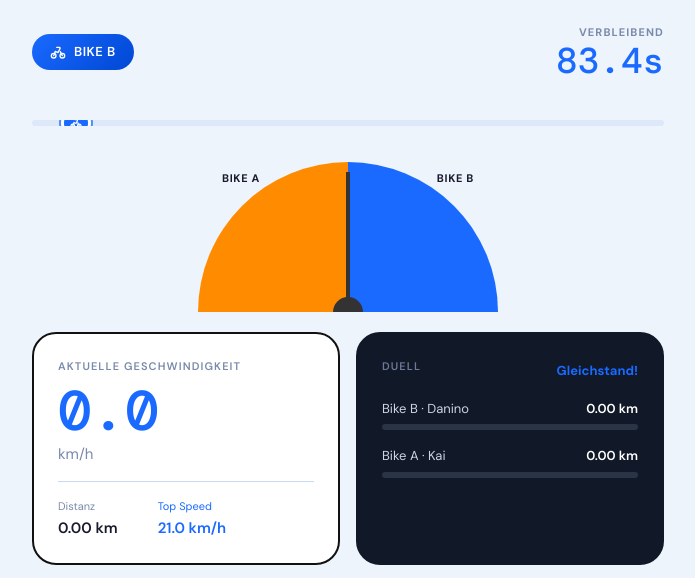
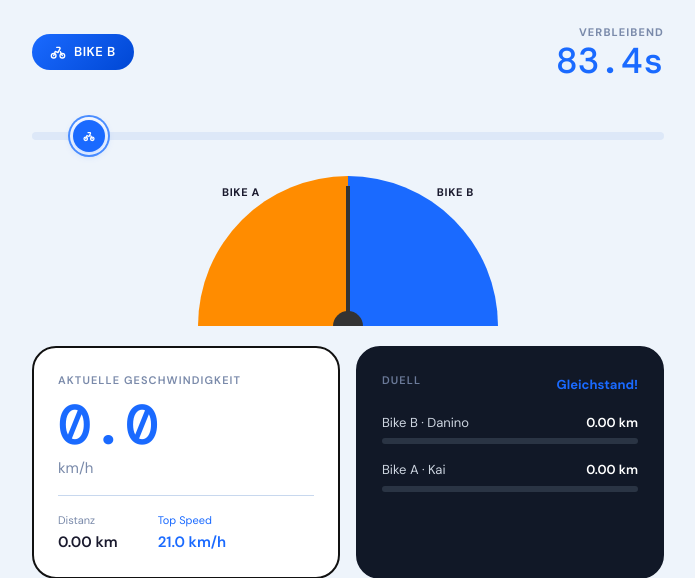
Before and after one commit to Dagi99/IM4_ProVelo, a PHP site: page /race.html in a window 1280 px wide. Shown: the top 578 px of the page, without its empty margins (292-987 px from the left). Run offline with PHP 8.4, Linux system fonts and the light colour scheme; data that the repository does not hold is empty; a stand-in replaces the project's code that opens the database connection.

Commit message:
Update race progress bar styles and enhance challenge progress tracking functionality in race.js.

```diff
--- a/css/race.css
+++ b/css/race.css
@@ -154,28 +154,49 @@ body {
 
 /* ---- Race: progress bar ---- */
 .race-bar {
-    height: 6px;
+    height: 8px;
     background: #dde8f8;
     border-radius: var(--radius-pill);
-    margin: var(--space-md) 0;
-    overflow: hidden;
+    margin: 28px 0 var(--space-md);
+    overflow: visible;
     position: relative;
 }
 
-.race-bar__track { position: absolute; inset: 0; display: flex; align-items: center; }
+.race-bar__fill {
+    position: absolute;
+    left: 0;
+    top: 0;
+    height: 100%;
+    width: 0%;
+    border-radius: var(--radius-pill);
+    background: var(--color-blue-grad);
+    transition: width 0.1s linear;
+    pointer-events: none;
+}
+
+.race-bar__track {
+    position: absolute;
+    inset: 0;
+    border-radius: var(--radius-pill);
+    overflow: visible;
+}
 
 .race-bar__bike {
-    width: 24px;
-    height: 24px;
+    width: 32px;
+    height: 32px;
     background: var(--color-blue);
+    color: white;
     border-radius: 50%;
     position: absolute;
     top: 50%;
-    transform: translateY(-50%);
+    left: 2%;
+    transform: translate(-50%, -50%);
     display: flex;
     align-items: center;
     justify-content: center;
-    box-shadow: 0 0 0 3px white, 0 0 0 5px var(--color-blue-light);
+    transition: left 0.1s linear;
+    box-shadow: 0 2px 8px rgba(26, 106, 255, 0.35), 0 0 0 3px white, 0 0 0 5px var(--color-blue-light);
+    z-index: 2;
 }
 
 /* ---- Race: cards grid ---- */
--- a/js/race.js
+++ b/js/race.js
@@ -4,6 +4,8 @@ const CHALLENGE_DURATION = 90;
 
 const needle = document.querySelector("#gauge-needle");
 const timerEl = document.getElementById("timer");
+const bikePos = document.getElementById("bikePos");
+const raceBarFill = document.getElementById("race-bar-fill");
 
 let distanceA = 0;
 let distanceB = 0;
@@ -74,10 +76,24 @@ function integrateDistances(speedA, speedB) {
     updateDistances();
 }
 
+function updateChallengeProgress() {
+    const elapsed = CHALLENGE_DURATION - remaining;
+    const progressPercent = Math.min(100, (elapsed / CHALLENGE_DURATION) * 100);
+    const bikeLeft = remaining <= 0 ? 100 : 2 + progressPercent * 0.96;
+
+    if (raceBarFill) {
+        raceBarFill.style.width = progressPercent + "%";
+    }
+    if (bikePos) {
+        bikePos.style.left = bikeLeft + "%";
+    }
+}
+
 function startChallengeTimer() {
     if (!timerEl) return;
 
     timerEl.textContent = remaining.toFixed(1) + "s";
+    updateChallengeProgress();
 
     setInterval(() => {
         remaining -= 0.1;
@@ -85,9 +101,11 @@ function startChallengeTimer() {
             remaining = 0;
             challengeActive = false;
             timerEl.textContent = "0.0s";
+            updateChallengeProgress();
             return;
         }
         timerEl.textContent = remaining.toFixed(1) + "s";
+        updateChallengeProgress();
     }, 100);
 }
 
```
